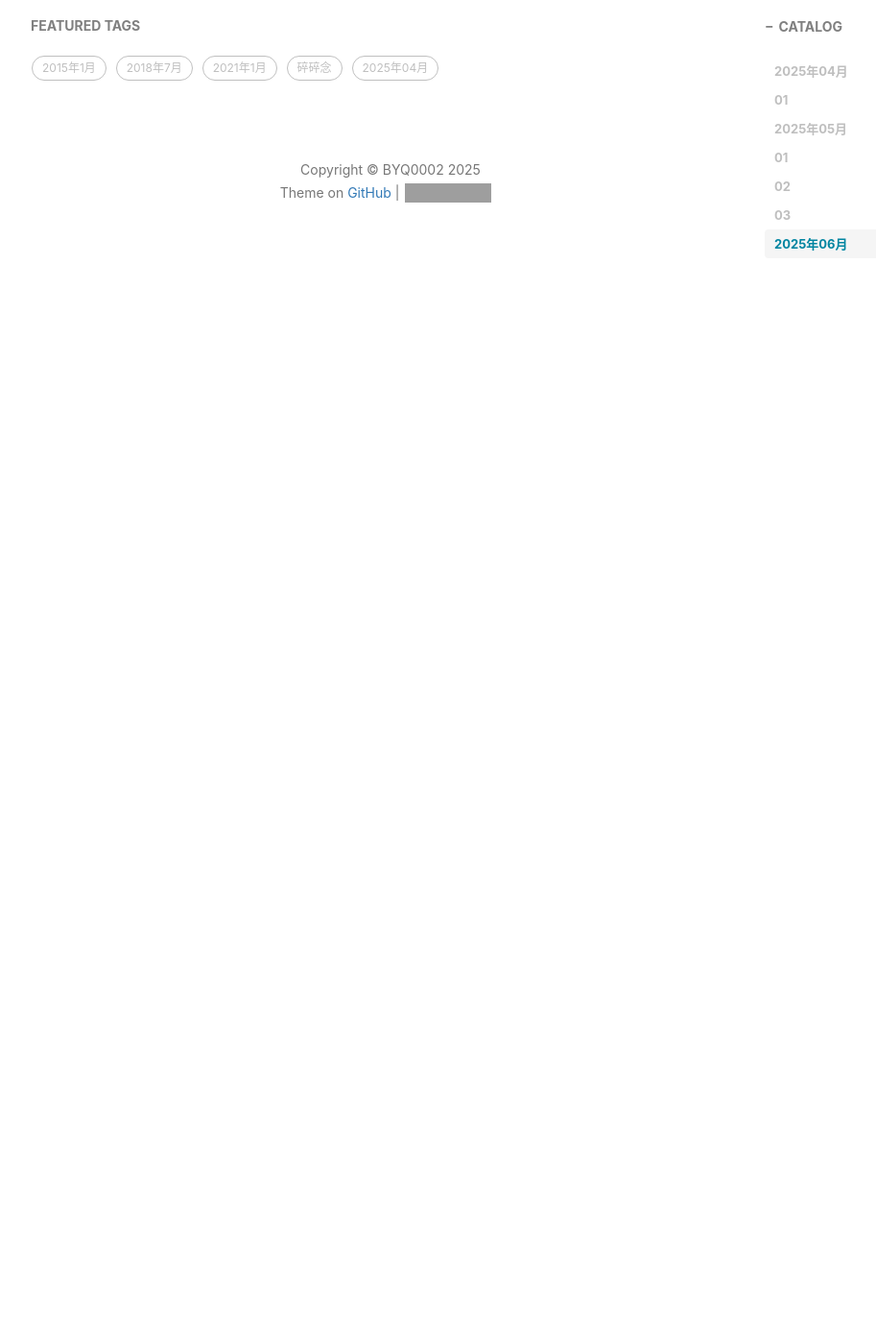
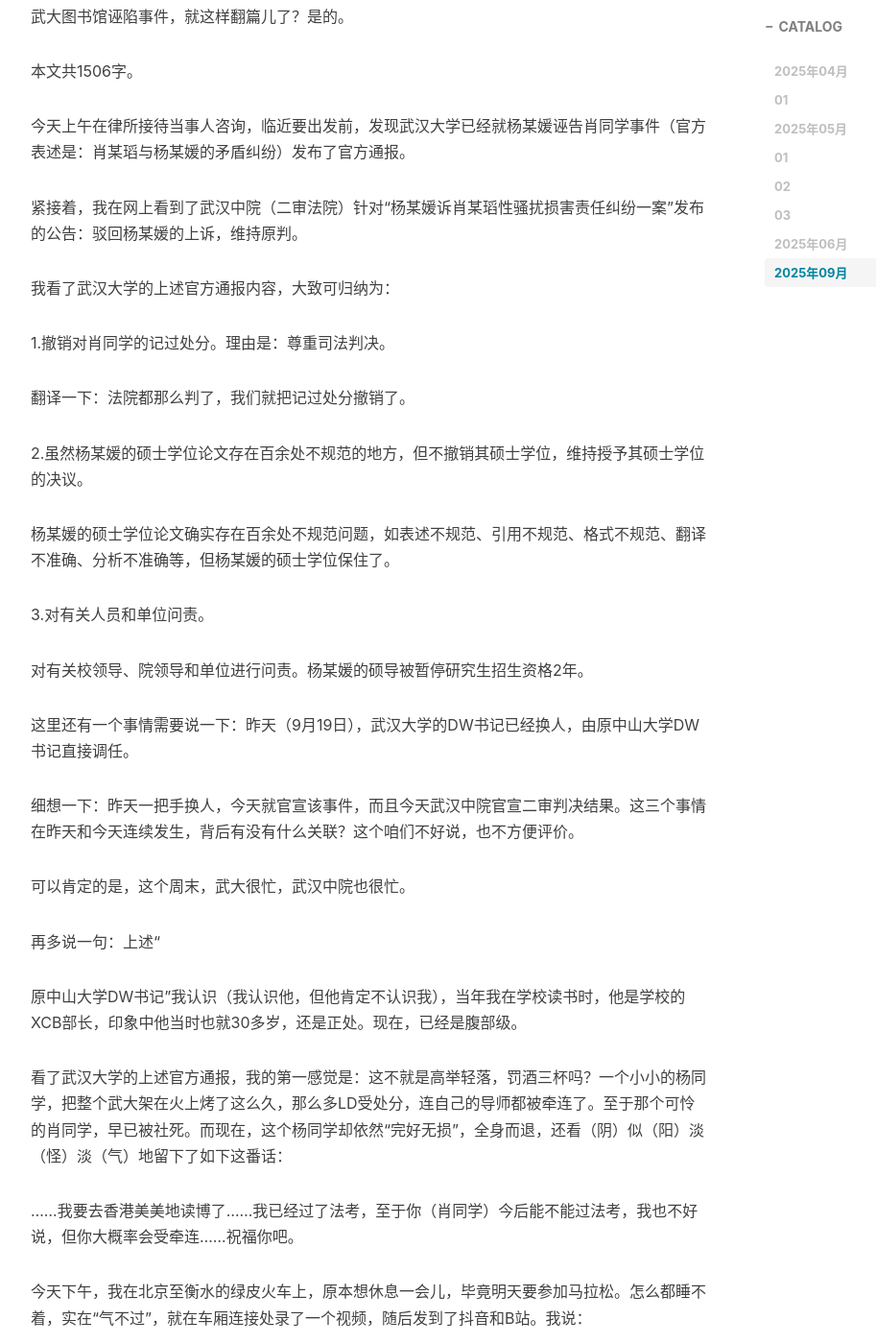
Before and after one commit to BYQ0002/BYQ0002.github.io, a Jekyll site: the page built from _posts/2025-05-01-大概是社论记录.md, in a window 1280 px wide and 1400 px high, scrolled down 9372 px. Shown: the whole window at 96% size, without its empty margins (233-1146 px from the left). Built offline with Jekyll 4.4.1, drawn with Linux system fonts in a browser that asks for light colours; nearby versions of some CDN libraries; comment, search, counter and statistics services are not loaded; before the commit the page ends 9677 px from its top, so only the background shows below that; some of the changed text lies outside the part shown; grey boxes are pictures that could not be loaded.

Commit message:
Update 2025-05-01-大概是社论记录.md

```diff
--- a/_posts/2025-05-01-大概是社论记录.md
+++ b/_posts/2025-05-01-大概是社论记录.md
@@ -216,3 +216,67 @@ https://weibo.com/7451190440/PsCWiobry
 
 34 岁教授王虹在北京大学开数学讲座，她或将成为首位获得菲尔兹奖的中国籍数学家，有多厉害？ - gingercat的回答 - 知乎
 https://www.zhihu.com/question/1918959689028302562/answer/1919901712388437106
+
+# 2025年09月
+
+刚刚写的微信公众号，推送不出来。[摊手]我把它发在微博上吧。
+
+武大图书馆诬陷事件，就这样翻篇儿了？是的。
+
+本文共1506字。
+
+今天上午在律所接待当事人咨询，临近要出发前，发现武汉大学已经就杨某媛诬告肖同学事件（官方表述是：肖某瑫与杨某媛的矛盾纠纷）发布了官方通报。
+
+紧接着，我在网上看到了武汉中院（二审法院）针对“杨某媛诉肖某瑫性骚扰损害责任纠纷一案”发布的公告：驳回杨某媛的上诉，维持原判。
+
+我看了武汉大学的上述官方通报内容，大致可归纳为：
+
+1.撤销对肖同学的记过处分。理由是：尊重司法判决。
+
+翻译一下：法院都那么判了，我们就把记过处分撤销了。
+
+2.虽然杨某媛的硕士学位论文存在百余处不规范的地方，但不撤销其硕士学位，维持授予其硕士学位的决议。
+
+杨某媛的硕士学位论文确实存在百余处不规范问题，如表述不规范、引用不规范、格式不规范、翻译不准确、分析不准确等，但杨某媛的硕士学位保住了。
+
+3.对有关人员和单位问责。
+
+对有关校领导、院领导和单位进行问责。杨某媛的硕导被暂停研究生招生资格2年。
+
+这里还有一个事情需要说一下：昨天（9月19日），武汉大学的DW书记已经换人，由原中山大学DW书记直接调任。
+
+细想一下：昨天一把手换人，今天就官宣该事件，而且今天武汉中院官宣二审判决结果。这三个事情在昨天和今天连续发生，背后有没有什么关联？这个咱们不好说，也不方便评价。
+
+可以肯定的是，这个周末，武大很忙，武汉中院也很忙。
+
+再多说一句：上述“
+
+原中山大学DW书记”我认识（我认识他，但他肯定不认识我），当年我在学校读书时，他是学校的XCB部长，印象中他当时也就30多岁，还是正处。现在，已经是腹部级。
+
+看了武汉大学的上述官方通报，我的第一感觉是：这不就是高举轻落，罚酒三杯吗？一个小小的杨同学，把整个武大架在火上烤了这么久，那么多LD受处分，连自己的导师都被牵连了。至于那个可怜的肖同学，早已被社死。而现在，这个杨同学却依然“完好无损”，全身而退，还看（阴）似（阳）淡（怪）淡（气）地留下了如下这番话：
+
+……我要去香港美美地读博了……我已经过了法考，至于你（肖同学）今后能不能过法考，我也不好说，但你大概率会受牵连……祝福你吧。
+
+今天下午，我在北京至衡水的绿皮火车上，原本想休息一会儿，毕竟明天要参加马拉松。怎么都睡不着，实在“气不过”，就在车厢连接处录了一个视频，随后发到了抖音和B站。我说：
+
+我们尊重法律，信仰规则，将法治作为自己的信仰，是因为我们知道，如果我们每个人都遵守法律，大家就能和平共处，能获得一个自由的秩序。反之，如果有人越界，不守规则，法律肯定会对其进行处罚。200多年的刑法先贤贝卡利亚曾
+
+说：
+
+对犯罪最强有力的约束力量不是刑罚的严酷性，而是刑罚的确定性，即刑罚的不可避免性。但是，当我们发现，有人说谎有人诬告，却不会受到任何法律制裁，不以为耻，反以为荣，我们还会遵守法律吗？此时，我们想的是：你遇到了，算你倒霉。法律算个屁，我也可以不遵守，反正我不会受到任何处罚。如果我们每个人都这样想，都这样去“实践”，法治的公平性和不可避免性，又从何谈起？
+
+武大图书馆诬告事件，就这样翻篇儿了？是的。肖同学会提刑事自诉吗？其“成功”的可能性有多大？我实在乐观不起来。
+
+武大图书馆诬告事件，我之前曾写过公众号，后来被河蟹了。
+
+武大图书馆诬告事件，我之前曾录过视频，后来被抖音河蟹了（B站还在，不得不说，B站比抖音有尿性多了）。
+
+武大图书馆诬告事件，我今天下午曾在小红书上随便说了几句。结果，当我从衡水火车站下车时，发现已经被小红书删帖（不是仅自己可见，是删帖）了。
+
+我能做的，只是发出自己微弱的声音。哪怕今天的这篇推送再次被河蟹，我也要再次表达如下观点：
+
+今天，你不为自己发声，明天，你不为他人发声，后天，就无人会为你发声。
+
+2025年9月20日，写于河北衡水
+
+https://weibo.com/1824015157/Q5sJJlBfV#comment
```
